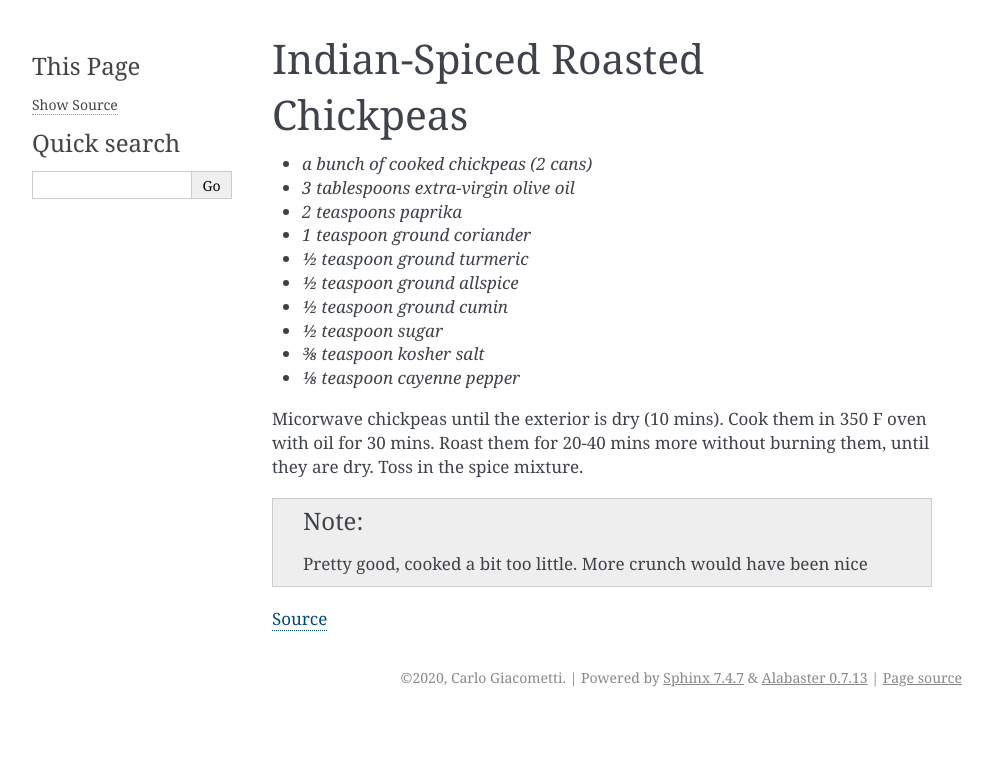
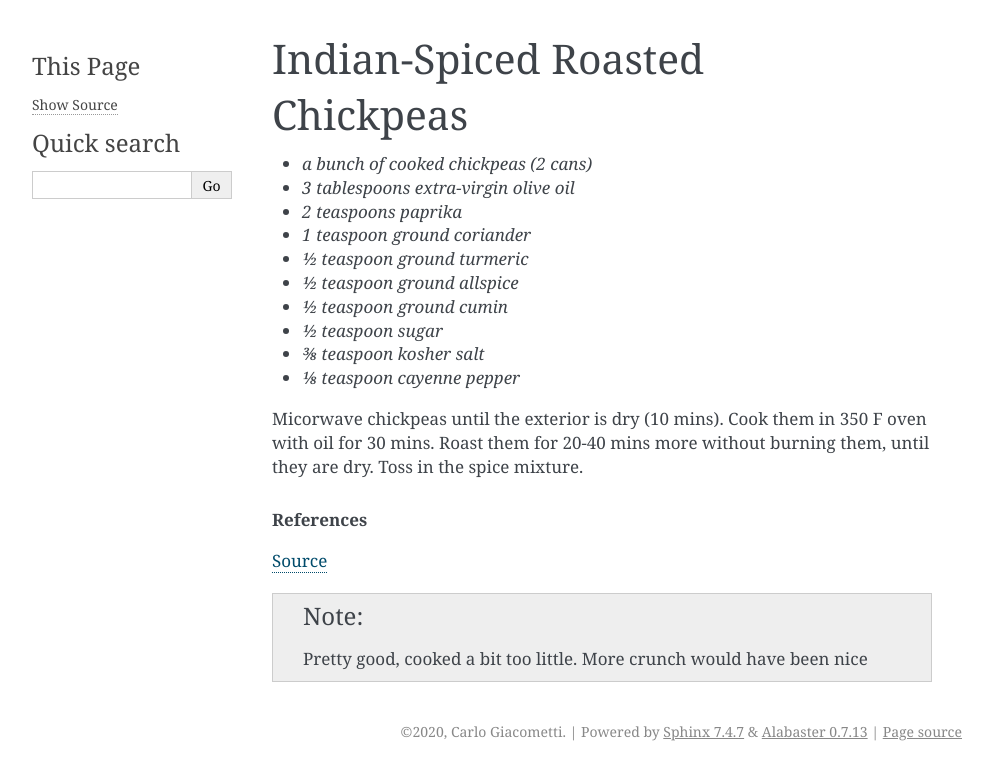
Before and after one commit to toriborish/Recipes, a Sphinx documentation site: the page built from docs/source/Recipes/Sides/SpicyRoastedChickpeas.rst, in a window 1280 px wide. Shown: the top 780 px of the page, without its empty margins (148-1141 px from the left). Built offline with Sphinx 7.4.7, drawn with Linux system fonts in a browser that asks for light colours.

Commit message:
references

```diff
--- a/docs/source/Recipes/Entrees/Pork_PorkRillettes.rst
+++ b/docs/source/Recipes/Entrees/Pork_PorkRillettes.rst
@@ -19,6 +19,8 @@ Continue reducing the liquid. Once reduced, add some of the liquid and fat to th
 Salt and pepper to taste. Pack tightly in a jar (small ones are better). Top with some of the fat.
 Store in fridge for up to a week.
 
+.. rubric:: References
+
 `Source NYT <https://cooking.nytimes.com/recipes/1013517-pork-rillettes>`_
 
 `Source BonAppetit <https://www.bonappetit.com/recipe/rustic-pork-rillette>`_
--- a/docs/source/Recipes/Sides/SpicyRoastedChickpeas.rst
+++ b/docs/source/Recipes/Sides/SpicyRoastedChickpeas.rst
@@ -21,8 +21,9 @@ Indian-Spiced Roasted Chickpeas
 Micorwave chickpeas until the exterior is dry (10 mins). Cook them in 350 F oven with oil for 30 mins.
 Roast them for 20-40 mins more without burning them, until they are dry. Toss in the spice mixture.
 
+.. rubric:: References
+
+`Source <https://www.cooksillustrated.com/recipes/11331-indian-spiced-roasted-chickpeas?sqn=285jVFIW0ehzI8e5enCPVDJ67a/GSKdezJUyMGztuTQ%3D%0A&extcode=NSCIK15YT&utm_source=youtube&utm_medium=photo&utm_content=chickpeas&utm_campaign=youtube>`_
 
 .. note::
    Pretty good, cooked a bit too little. More crunch would have been nice
-
-`Source <https://www.cooksillustrated.com/recipes/11331-indian-spiced-roasted-chickpeas?sqn=285jVFIW0ehzI8e5enCPVDJ67a/GSKdezJUyMGztuTQ%3D%0A&extcode=NSCIK15YT&utm_source=youtube&utm_medium=photo&utm_content=chickpeas&utm_campaign=youtube>`_
```
